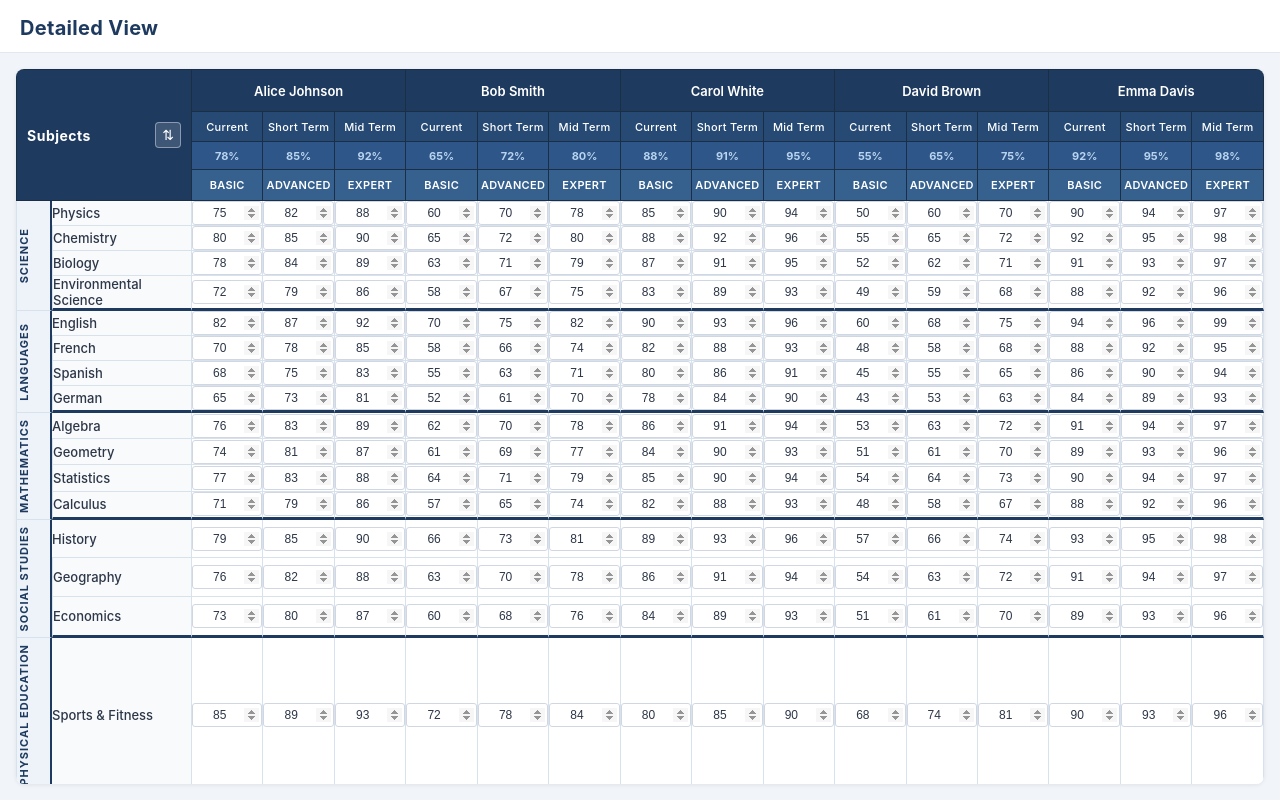
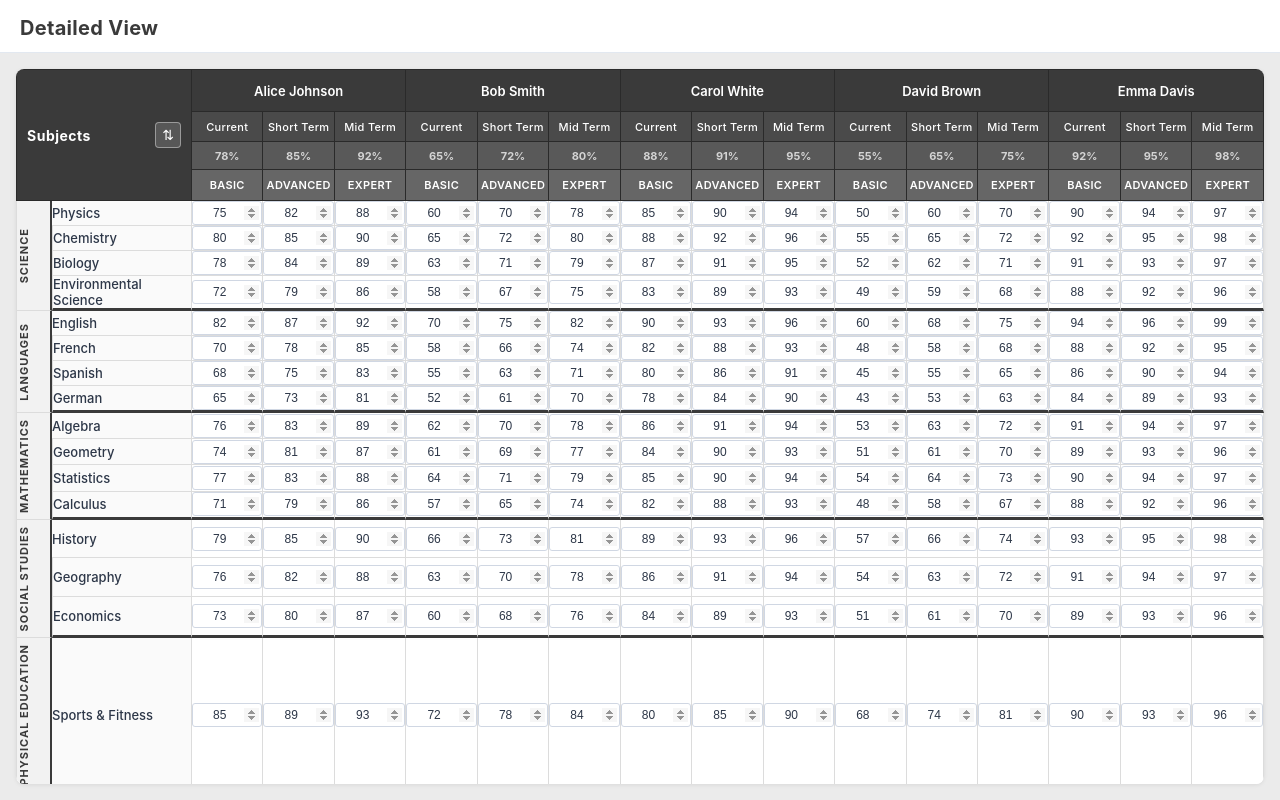
Before and after one commit to nimishawilson/ui-grid-demo, an Angular app: page /detailed-view in a window 1280 px wide. Built offline with nearby package versions, Linux system fonts and the light colour scheme.

Commit message:
theme change to gray color

```diff
--- a/src/app/components/detailed-grid/detailed-grid.component.scss
+++ b/src/app/components/detailed-grid/detailed-grid.component.scss
@@ -6,19 +6,19 @@ $sh-levels-h: 30px;
 $header-h: $sh-name-h + $sh-terms-h + $sh-pcts-h + $sh-levels-h; // 130px
 
 // ── Color palette ─────────────────────────────────────────────────────────────
-$header-bg-1:     #1e3a5f;
-$header-bg-2:     #274a75;
-$header-bg-3:     #2f5688;
-$header-bg-4:     #36618e;
+$header-bg-1:     #3a3a3a;
+$header-bg-2:     #4a4a4a;
+$header-bg-3:     #595959;
+$header-bg-4:     #666666;
 $header-text:     #ffffff;
-$header-subtext:  #b8d4f0;
-$border-header:   #1a2e45;
-$border-body:     #d8e2ec;
-$border-category: #1e3a5f;
-$category-bg:     #eef3f9;
-$subject-bg:      #f8fafc;
-$row-hover:       #eef6ff;
-$cat-sep-color:   #1e3a5f;
+$header-subtext:  #d4d4d4;
+$border-header:   #2a2a2a;
+$border-body:     #dcdcdc;
+$border-category: #3a3a3a;
+$category-bg:     #f2f2f2;
+$subject-bg:      #fafafa;
+$row-hover:       #f5f5f5;
+$cat-sep-color:   #3a3a3a;
 
 // ── Wrapper ───────────────────────────────────────────────────────────────────
 .grid-wrapper {
--- a/src/app/pages/detailed-view/detailed-view.component.scss
+++ b/src/app/pages/detailed-view/detailed-view.component.scss
@@ -3,7 +3,7 @@
   flex-direction: column;
   height: 100vh;
   box-sizing: border-box;
-  background: #f1f5f9;
+  background: #ebebeb;
 }
 
 .page-header {
@@ -16,7 +16,7 @@
     margin: 0;
     font-size: 20px;
     font-weight: 700;
-    color: #1e3a5f;
+    color: #3a3a3a;
     letter-spacing: 0.3px;
   }
 }
```
